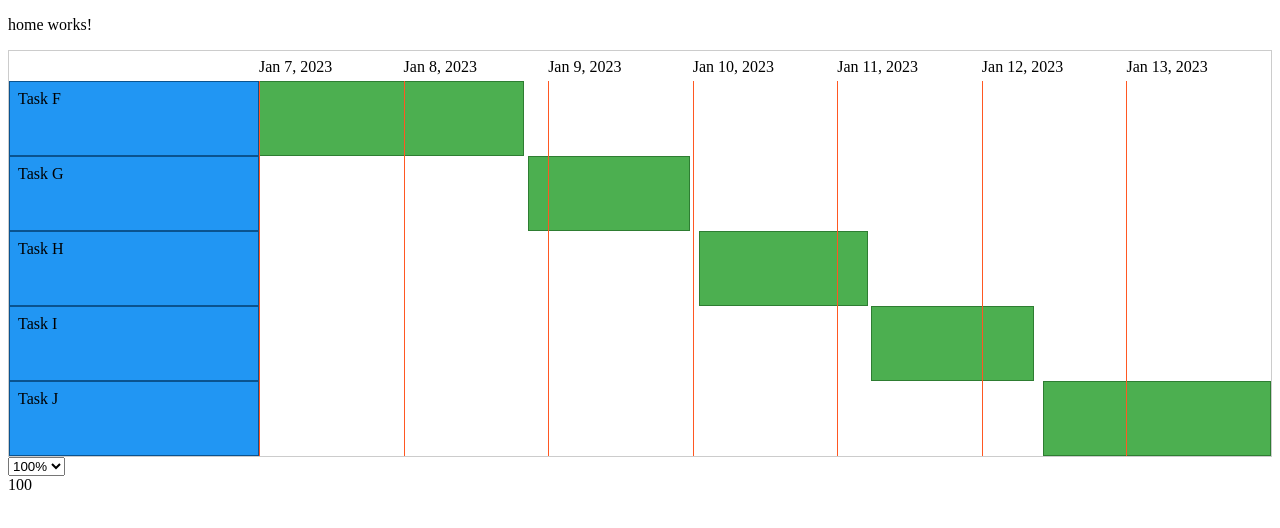
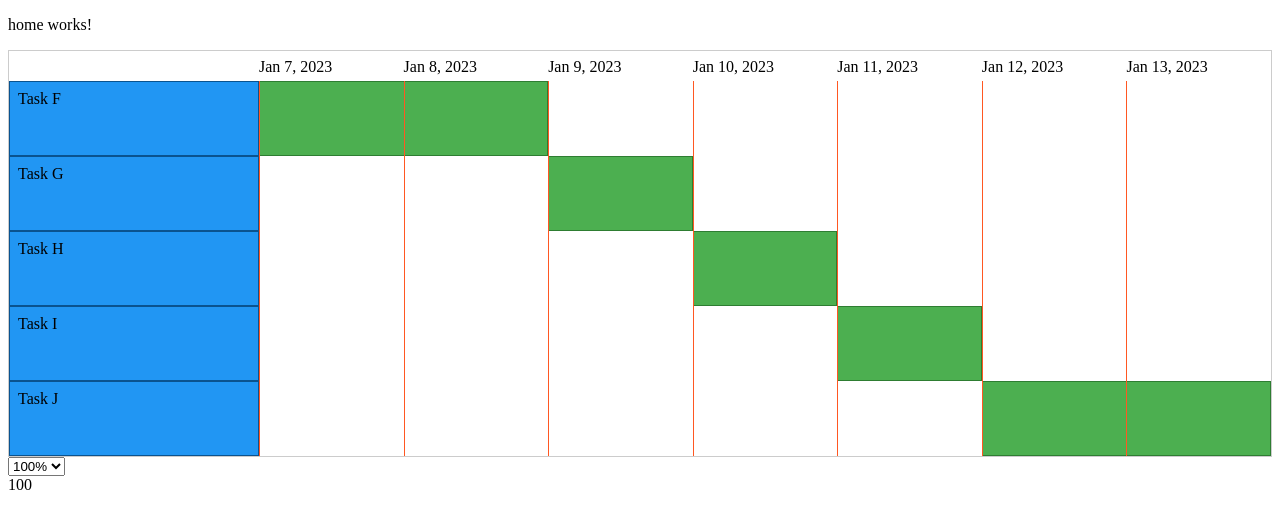
Before and after one commit to eCubed/ng-gantt-workshop, an Angular app: page / in a window 1280 px wide. Shown: the top 528 px of the page. Built offline with nearby package versions, Linux system fonts and the light colour scheme.

Commit message:
Applies scale-scroll directive to Gantt chart elements

```diff
--- a/src/app/components/gantt/gantt-chart/gantt-chart.component.html
+++ b/src/app/components/gantt/gantt-chart/gantt-chart.component.html
@@ -12,7 +12,11 @@
   </div>
 
   <div class="task-rectangles-viewport">
-    <div class="date-labels-container" #dateLabelsContainer>
+    <div class="date-labels-container" #dateLabelsContainer
+       appScrollScale
+       [scroll-percent]="0"
+       [scale-percent]="scale"
+    >
       @for (marker of verticalMarkers; track marker.percentLeft) {
         <div class="date-label" [style.left.%]="marker.percentLeft">
           <div>
@@ -21,10 +25,15 @@
         </div>
       }
     </div>
-    <div class="task-rectangles-container" #taskRectanglesContainer>
+    <div class="task-rectangles-container" #taskRectanglesContainer
+      appScrollScale
+      [scroll-percent]="0"
+      [scale-percent]="scale"
+    >
       @for (task of tasks; track $index) {
         <div
           class="task-rectangle"
+          (click)="onTaskRectangleClicked(task)"
           [style.left.%]="calculateXPercent(task)"
           [style.width.%]="calculateWidthPercent(task)"
           [style.height.px]="taskHeightPx"
--- a/src/app/components/gantt/gantt-chart/gantt-chart.component.scss
+++ b/src/app/components/gantt/gantt-chart/gantt-chart.component.scss
@@ -21,7 +21,7 @@
 
 .task-rectangles-viewport {
   overflow-x: scroll;
-  flex: 1;
+  --scrollbar-color: yellow red;
 
   .date-labels-container {
     position: relative;
@@ -44,6 +44,7 @@
       position: absolute;
       background-color: #4caf50; /* Set a color for the tasks */
       border: 1px solid #2e7d32; /* Set a border color for the tasks */
+      cursor: pointer;
     }
 
     .vertical-marker {
--- a/src/app/components/gantt/gantt-chart/gantt-chart.component.ts
+++ b/src/app/components/gantt/gantt-chart/gantt-chart.component.ts
@@ -1,21 +1,26 @@
-import { AfterViewInit, Component, ElementRef, Input, OnChanges, OnInit, Renderer2, SimpleChanges, ViewChild, afterNextRender } from '@angular/core';
+import { AfterViewInit, Component, ElementRef, EventEmitter, Input, OnChanges, OnInit, Output, Renderer2, SimpleChanges, ViewChild, afterNextRender } from '@angular/core';
 import { CommonModule } from '@angular/common';
-import { GanttTask, VerticalMarker } from '../gantt-models';
+import { IGanttTask, VerticalMarker } from '../gantt-models';
+import { ScrollScaleDirective } from '../../../widgets/scroll-scale.directive';
 
 @Component({
   selector: 'app-gantt-chart',
   standalone: true,
   imports: [
-    CommonModule
+    CommonModule,
+    ScrollScaleDirective
   ],
   templateUrl: './gantt-chart.component.html',
   styleUrl: './gantt-chart.component.scss'
 })
-export class GanttChartComponent implements OnInit, AfterViewInit, OnChanges {
-  @Input() tasks: GanttTask[] = [];
+export class GanttChartComponent<TGanttTask extends IGanttTask> implements OnInit, AfterViewInit, OnChanges {
+  @Input() tasks: TGanttTask[] = [];
   @Input() scale: number = 100
   @Input('task-height-px') taskHeightPx = 75
   @Input('task-label-width-px') taskLabelWidthPx = 250
+  @Output('task-selected') taskSelected: EventEmitter<TGanttTask> = new EventEmitter<TGanttTask>()
+
+
   verticalMarkers?: VerticalMarker[] = []
 
   minStartTime!: number
@@ -29,9 +34,11 @@ export class GanttChartComponent implements OnInit, AfterViewInit, OnChanges {
   }
 
   ngOnChanges(changes: SimpleChanges): void {
+    /*
     if (changes['scale'] && changes['scale'].currentValue != null) {
       this.setScrollablePercentWidths()
     }
+    */
   }
 
   ngOnInit(): void {
@@ -55,7 +62,7 @@ export class GanttChartComponent implements OnInit, AfterViewInit, OnChanges {
     }
   }
 
-  calculateXPercent(task: GanttTask): number {
+  calculateXPercent(task: IGanttTask): number {
     const startTime = task.startDate.getTime();
     const relativeStartTime = startTime - this.minStartTime;
     return relativeStartTime / this.getTotalDurationMs() * 100
@@ -65,7 +72,7 @@ export class GanttChartComponent implements OnInit, AfterViewInit, OnChanges {
     return index * this.taskHeightPx
   }
 
-  calculateWidthPercent(task: GanttTask): number {
+  calculateWidthPercent(task: IGanttTask): number {
     return (task.endDate.getTime() - task.startDate.getTime()) / this.getTotalDurationMs() * 100
   }
 
@@ -94,4 +101,8 @@ export class GanttChartComponent implements OnInit, AfterViewInit, OnChanges {
     return this.getTotalDurationMs() / 86_400_000;
   }
 
+  onTaskRectangleClicked(task: TGanttTask) {
+
+  }
+
 }
--- a/src/app/components/gantt/gantt-models.ts
+++ b/src/app/components/gantt/gantt-models.ts
@@ -1,9 +1,9 @@
-export interface GanttSection {
+export interface GanttSection<TGanttTask extends IGanttTask> {
   name: string,
-  tasks: Array<GanttTask>
+  tasks: Array<TGanttTask>
 }
 
-export interface GanttTask {
+export interface IGanttTask {
   name: string;
   startDate: Date;
   endDate: Date;
--- a/src/app/pages/home/home.component.ts
+++ b/src/app/pages/home/home.component.ts
@@ -2,7 +2,7 @@ import { CommonModule } from '@angular/common';
 import { Component } from '@angular/core';
 import { GanttChartComponent } from '../../components/gantt/gantt-chart/gantt-chart.component';
 import { FormsModule } from '@angular/forms';
-import { GanttSection, GanttTask } from '../../components/gantt/gantt-models';
+import { GanttSection, IGanttTask } from '../../components/gantt/gantt-models';
 
 @Component({
   selector: 'app-home',
@@ -19,6 +19,7 @@ export class HomeComponent {
   scaleFactors: number[] = [100, 150, 200, 250, 300]
   scaleFactor: number = 100
 
+  /*
   sections: GanttSection[] = [
     {
       name: 'Group Alpha',
@@ -41,14 +42,15 @@ export class HomeComponent {
       ]
     }
   ]
+  */
 
-  tasks: GanttTask[] = [
+  tasks: IGanttTask[] = [
 
-    { name: 'Task F', startDate: new Date('2023-01-07T14:00:00'), endDate: new Date('2023-01-09T08:30:00') },
-    { name: 'Task G', startDate: new Date('2023-01-09T09:00:00'), endDate: new Date('2023-01-10T11:00:00') },
-    { name: 'Task H', startDate: new Date('2023-01-10T12:30:00'), endDate: new Date('2023-01-11T15:30:00') },
-    { name: 'Task I', startDate: new Date('2023-01-11T16:00:00'), endDate: new Date('2023-01-12T18:00:00') },
-    { name: 'Task J', startDate: new Date('2023-01-12T19:30:00'), endDate: new Date('2023-01-14T08:00:00') },
+    { name: 'Task F', startDate: new Date('2023-01-07T00:00:00'), endDate: new Date('2023-01-09T00:00:00') },
+    { name: 'Task G', startDate: new Date('2023-01-09T00:00:00'), endDate: new Date('2023-01-10T00:00:00') },
+    { name: 'Task H', startDate: new Date('2023-01-10T00:00:00'), endDate: new Date('2023-01-11T00:00:00') },
+    { name: 'Task I', startDate: new Date('2023-01-11T00:00:00'), endDate: new Date('2023-01-12T00:00:00') },
+    { name: 'Task J', startDate: new Date('2023-01-12T00:00:00'), endDate: new Date('2023-01-14T00:00:00') },
   ];
 
 }
--- /dev/null
+++ b/src/app/widgets/scroll-scale.directive.ts
@@ -0,0 +1,43 @@
+import { Directive, Input, ElementRef, Renderer2, OnChanges, SimpleChanges, OnInit, AfterViewInit } from '@angular/core';
+
+@Directive({
+  selector: '[appScrollScale]',
+  standalone: true
+})
+export class ScrollScaleDirective implements AfterViewInit, OnChanges {
+  @Input('scale-percent') scalePercent: number = 100;
+  @Input('scroll-percent') scrollPercent: number = 0;
+
+  private originalWidth!: number;
+
+  constructor(private el: ElementRef, private renderer: Renderer2) {}
+
+  ngAfterViewInit(): void {
+    // Store the original width when the directive initializes
+    this.originalWidth = this.el.nativeElement.offsetWidth;
+    console.log(`orig width: ${this.originalWidth}`)
+    this.updateWidth(); // Initial update based on default values
+  }
+
+  ngOnChanges(changes: SimpleChanges): void {
+    if (changes['scalePercent'] || changes['scrollPercent']) {
+      this.updateWidth();
+    }
+  }
+
+  private updateWidth(): void {
+    const leftPercent = 100 - this.scalePercent;
+    const scrollOffset = (this.scrollPercent / 100) * leftPercent;
+
+    if (this.scalePercent === 100) {
+      // Reset to the original width when scalePercent is 100%
+      this.renderer.setStyle(this.el.nativeElement, 'width', `${this.originalWidth}px`);
+      this.renderer.setStyle(this.el.nativeElement, 'transform', `translateX(-${scrollOffset}%)`);
+    } else {
+      // Calculate the new width based on the scalePercent and apply scroll offset
+      const newWidth = (this.scalePercent / 100) * this.originalWidth;
+      this.renderer.setStyle(this.el.nativeElement, 'width', `${newWidth}px`);
+      this.renderer.setStyle(this.el.nativeElement, 'transform', `translateX(-${scrollOffset}%)`);
+    }
+  }
+}
```
Also changed, not shown: src/styles.scss (line endings or trailing spaces), 1 other file (tests, documents, lock files or other folders).
